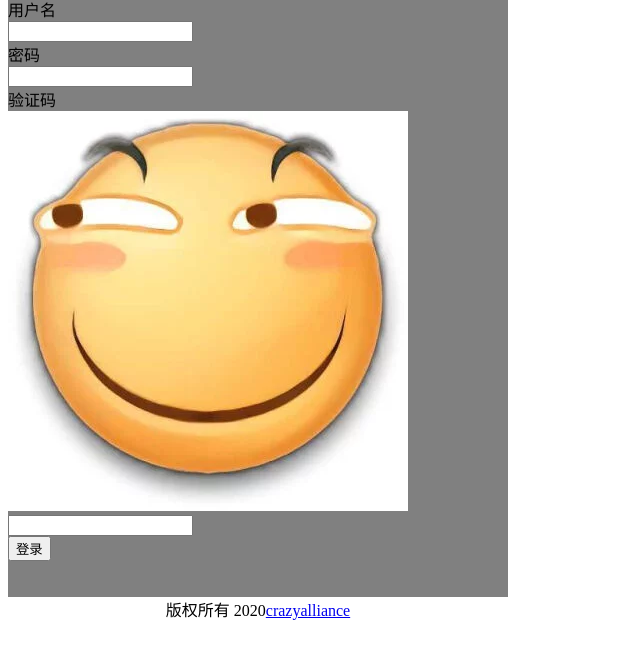
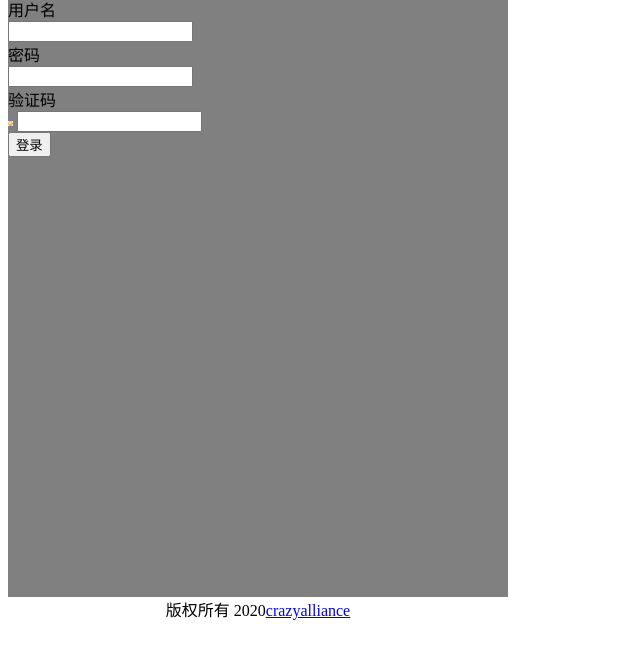
Before and after one commit to Malak2312/public, a plain HTML site: page index.html in a window 1280 px wide. Shown: the part 70-726 px from the top of the page, without its empty margins (0-640 px from the left). Drawn offline with Linux system fonts and the light colour scheme.

Commit message:
Update index.html

```diff
--- a/index.html
+++ b/index.html
@@ -18,7 +18,7 @@
 <label>密码</label><br>
 <input id="密码" type="password"><br>
 <label>验证码</label><br>
-<img src="huaji.jpg" alt="hahaha">
+<img src="huaji.jpg" alt="hahaha" style="width:5px;height:5px;">
 <input id="验证码" type="text"><br>
 <button onclick="myFunction()">登录</button>
 <script>
```
